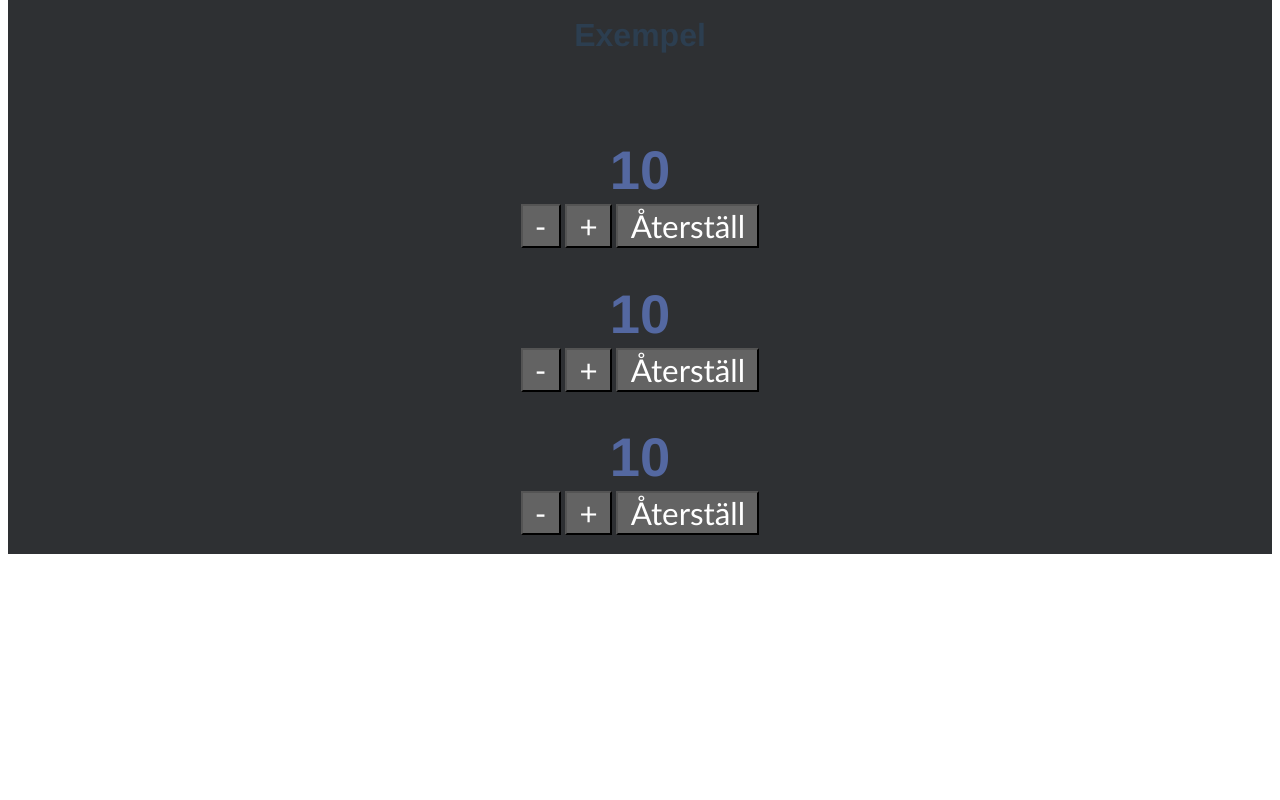
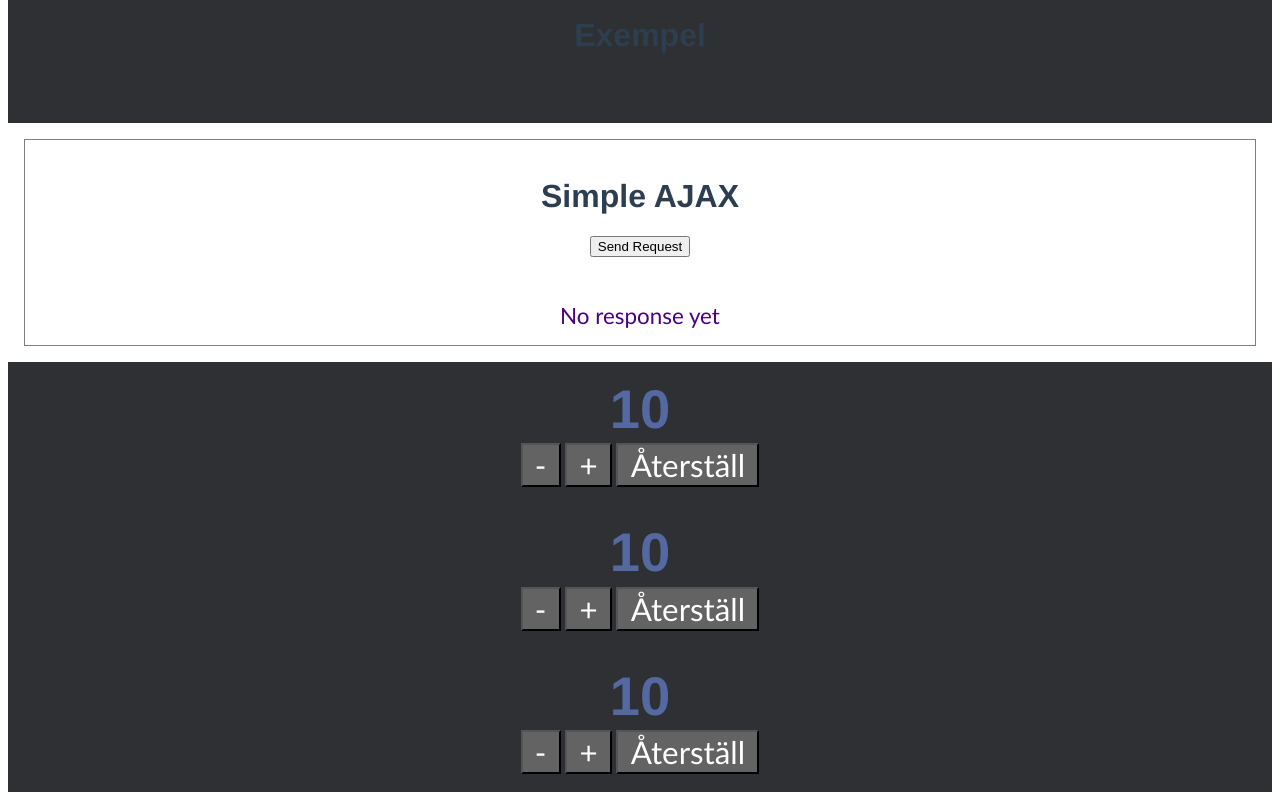
Before and after one commit to lucasohrn/FirstVueApp, a Vue app: page / in a window 1280 px wide. Shown: the part 1552-2352 px from the top of the page. Before the commit the page ends 2114 px from the top, so only its background shows below. Built offline with nearby package versions, Linux system fonts and the light colour scheme.

Commit message:
Using async

```diff
--- a/package.json
+++ b/package.json
@@ -8,6 +8,7 @@
     "lint": "vue-cli-service lint"
   },
   "dependencies": {
+    "@vue/composition-api": "^1.1.5",
     "core-js": "^3.6.5",
     "vue": "^3.0.0"
   },
--- a/src/App.vue
+++ b/src/App.vue
@@ -15,6 +15,10 @@
 
   </div>
 
+  <div>
+    <SimpleAjax></SimpleAjax>
+  </div>
+
   <Counter></Counter>
   <Counter></Counter>
   <Counter></Counter>
@@ -25,6 +29,7 @@ import test from './components/HelloWorld.vue'
 import Counter from './components/Counter.vue'
 import EditableText from './components/EditableText.vue'
 import ToggleText from './components/ToggleText.vue'
+import SimpleAjax from './components/SimpleAjax.vue'
 
 export default {
   name: 'App',
@@ -32,7 +37,8 @@ export default {
     test,
     Counter,
     EditableText,
-    ToggleText
+    ToggleText,
+    SimpleAjax
   },
   data: () => ({
     editable: 'Exempel'
--- /dev/null
+++ b/src/components/SimpleAjax.vue
@@ -0,0 +1,46 @@
+<template>
+    <div class="component">
+        <h1> Simple AJAX </h1>
+        <button v-on:click="sendRequest"> Send Request </button>
+        <p> {{ message }} </p>
+    </div>
+</template>
+
+<script>
+
+export default {
+    data: () => ({
+        message: 'No response yet',
+        countries : []
+    }),
+    methods: {
+        async sendRequest() {
+            const url = 'https://forverkliga.se/JavaScript/api/simple.php?world'
+            try {
+                // Fetch skickar ett GET request till URL
+                console.log('first')
+                const response = await fetch(url);
+                console.log('second')
+                const data = await response.json();
+                console.log('Data from API:', data);
+            }
+            catch(error) {
+                this.message = 'Something went wrong. Please try again later.'
+                console.log(this.message);
+            }
+        }
+    }
+}
+</script>
+
+<style scoped>
+.component {
+    border: 1px solid gray;
+    padding: 1em;
+    margin: 1em;
+}
+p {
+    color: indigo;
+    margin-top: 2em;
+}
+</style>
```
Also changed, not shown: 1 other file (tests, documents, lock files or other folders).
